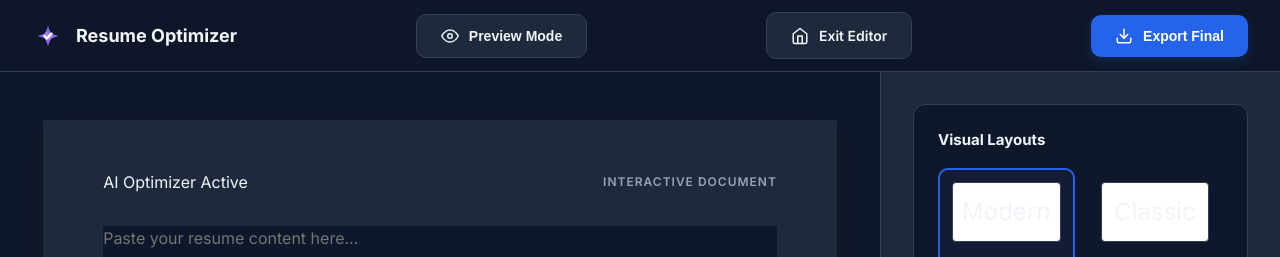
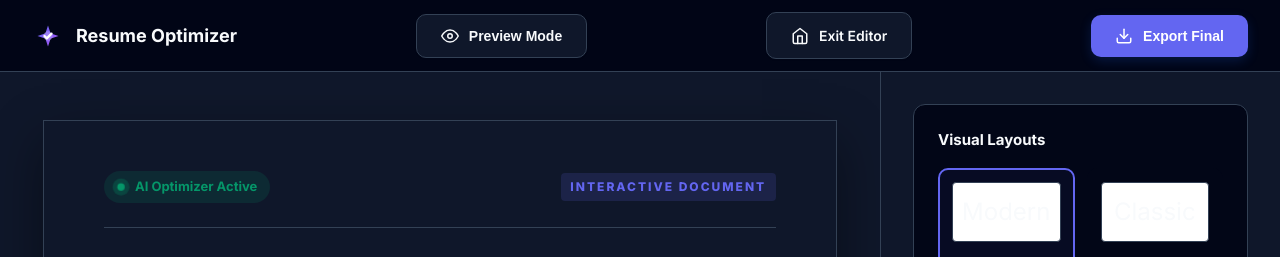
Before and after one commit to MadhavS123-cloud/Skill-Match-AI, a Flask app: page /modify-resume in a window 1280 px wide. Shown: the top 257 px of the page. Run offline with Flask 3, Linux system fonts and the light colour scheme; some libraries are stand-ins or nearby versions.

Commit message:
Refactor: UI/UX refinement, robustness improvements, and deployment fixes.
- Overhauled design system in dashboard.css for better contrast and premium feel.
- Enhanced Resume Optimizer UI with high-contrast themes and professional badges.
- Improved app robustness for Render deployment (ProxyFix, binding to 0.0.0.0).
- Wrapped ollama import for better failure handling.
- Added conditional rendering for social logins in signup.html.

```diff
--- a/app.py
+++ b/app.py
@@ -8,7 +8,13 @@ from flask_dance.contrib.github import make_github_blueprint, github
 from oauthlib.oauth2 import TokenExpiredError
 from dotenv import load_dotenv
 import traceback
-from werkzeug.middleware.proxy_fix import ProxyFix
+try:
+    from werkzeug.middleware.proxy_fix import ProxyFix
+except ImportError:
+    try:
+        from werkzeug.contrib.fixers import ProxyFix
+    except ImportError:
+        ProxyFix = None
 
 # Import models
 from models.resume_ranker import rank_resumes
@@ -40,7 +46,10 @@ app = Flask(__name__)
 app.secret_key = os.getenv("FLASK_SECRET_KEY", "dev-secret-key")
 
 # Enable ProxyFix for deployment (Render/Heroku/Vercel)
-app.wsgi_app = ProxyFix(app.wsgi_app, x_for=1, x_proto=1, x_host=1, x_port=1, x_prefix=1)
+if ProxyFix:
+    app.wsgi_app = ProxyFix(app.wsgi_app, x_for=1, x_proto=1, x_host=1, x_port=1, x_prefix=1)
+else:
+    print("WARNING: ProxyFix could not be imported. URL generation might be incorrect in production.")
 
 # Only force HTTPS for URL generation in production
 if os.getenv("FLASK_ENV") != "development" and os.getenv("FLASK_DEBUG") != "1":
@@ -436,4 +445,7 @@ def simulate_salary_route():
         return jsonify({"status": "error", "message": str(e)}), 500
 
 if __name__ == "__main__":
-    app.run(debug=True)
+    port = int(os.getenv("PORT", 5000))
+    # Bind to 0.0.0.0 to be accessible in containerized environments like Render
+    print(f"Starting Skill Match AI on port {port}...")
+    app.run(host="0.0.0.0", port=port, debug=os.getenv("FLASK_DEBUG") == "1")
--- a/models/local_ai.py
+++ b/models/local_ai.py
@@ -3,7 +3,10 @@ import re
 import numpy as np
 from sklearn.feature_extraction.text import TfidfVectorizer
 from sklearn.metrics.pairwise import cosine_similarity
-import ollama
+try:
+    import ollama
+except ImportError:
+    ollama = None
 
 def calculate_similarity(text1, text2):
     """
--- a/static/dashboard.css
+++ b/static/dashboard.css
@@ -3,55 +3,66 @@
    ========================================== */
 
 :root {
-    /* Primary Colors */
-    --primary: #2563eb;
-    --primary-light: #eff6ff;
-    --primary-dark: #1e40af;
-
-    /* Semantic Colors */
-    --success: #10b981;
+    /* Premium Tech Palette */
+    --primary: #6366f1;
+    --primary-light: #eef2ff;
+    --primary-dark: #4338ca;
+    --accent: #a855f7;
+
+    /* Semantic High-Contrast Colors */
+    --success: #059669;
     --success-light: #ecfdf5;
-    --warning: #f59e0b;
+    --warning: #d97706;
     --warning-light: #fffbeb;
-    --danger: #ef4444;
+    --danger: #dc2626;
     --danger-light: #fef2f2;
-    --info: #3b82f6;
+    --info: #2563eb;
     --info-light: #eff6ff;
 
-    /* Transition */
-    --transition: all 0.2s cubic-bezier(0.4, 0, 0.2, 1);
-    --shadow-sm: 0 1px 2px 0 rgb(0 0 0 / 0.05);
-    --shadow: 0 1px 3px 0 rgb(0 0 0 / 0.1), 0 1px 2px -1px rgb(0 0 0 / 0.1);
-    --shadow-md: 0 4px 6px -1px rgb(0 0 0 / 0.1), 0 2px 4px -2px rgb(0 0 0 / 0.1);
-    --shadow-lg: 0 10px 15px -3px rgb(0 0 0 / 0.1), 0 4px 6px -4px rgb(0 0 0 / 0.1);
-
-    /* Light Theme (Default) */
+    /* Transition & Shadows */
+    --transition: all 0.3s cubic-bezier(0.4, 0, 0.2, 1);
+    --shadow-sm: 0 1px 2px 0 rgba(0, 0, 0, 0.05);
+    --shadow: 0 4px 6px -1px rgba(0, 0, 0, 0.1), 0 2px 4px -1px rgba(0, 0, 0, 0.06);
+    --shadow-md: 0 10px 15px -3px rgba(0, 0, 0, 0.1), 0 4px 6px -2px rgba(0, 0, 0, 0.05);
+    --shadow-lg: 0 20px 25px -5px rgba(0, 0, 0, 0.1), 0 10px 10px -5px rgba(0, 0, 0, 0.04);
+
+    /* Light Theme - Clean & Professional */
     --bg-main: #f8fafc;
     --bg-card: #ffffff;
     --bg-hover: #f1f5f9;
     --border: #e2e8f0;
     --text-main: #0f172a;
-    --text-muted: #64748b;
+    /* High contrast dark slate */
+    --text-muted: #475569;
+    /* Accessible gray */
     --text-inverse: #ffffff;
-    --header-bg: rgba(255, 255, 255, 0.8);
+    --header-bg: rgba(255, 255, 255, 0.85);
     --input-bg: #ffffff;
-    --input-border: #e2e8f0;
+    --input-border: #cbd5e1;
 }
 
 .dark-theme {
-    --bg-main: #0f172a;
-    --bg-card: #1e293b;
-    --bg-hover: #334155;
+    /* Deep Navy Dark Mode - Premium Feel */
+    --bg-main: #020617;
+    /* Deepest navy */
+    --bg-card: #0f172a;
+    /* Slate navy */
+    --bg-hover: #1e293b;
     --border: #334155;
-    --text-main: #f1f5f9;
+    --text-main: #f8fafc;
+    /* Crisp white-ish */
     --text-muted: #94a3b8;
-    --text-inverse: #0f172a;
-    --header-bg: rgba(15, 23, 42, 0.8);
+    /* Readable slate */
+    --text-inverse: #020617;
+    --header-bg: rgba(2, 6, 23, 0.85);
     --input-bg: #1e293b;
     --input-border: #334155;
 
-    /* Adjusted Primary for Dark Mode */
-    --primary-light: rgba(37, 99, 235, 0.1);
+    /* Adjusted Semantic for Dark */
+    --success-light: rgba(5, 150, 105, 0.15);
+    --warning-light: rgba(217, 119, 6, 0.15);
+    --danger-light: rgba(220, 38, 38, 0.15);
+    --primary-light: rgba(99, 102, 241, 0.15);
 }
 
 /* Base Styles */
@@ -624,39 +635,86 @@ textarea.input-field {
 /* File Upload Zone */
 .file-upload-zone {
     border: 2px dashed var(--border);
-    border-radius: 12px;
-    padding: 3rem;
+    border-radius: 16px;
+    padding: 3.5rem;
     text-align: center;
     transition: var(--transition);
     cursor: pointer;
     background: var(--bg-main);
+    display: flex;
+    flex-direction: column;
+    align-items: center;
+    justify-content: center;
 }
 
 .file-upload-zone:hover,
 .file-upload-zone.drag-over {
     border-color: var(--primary);
     background: var(--primary-light);
+    transform: scale(1.01);
 }
 
 .upload-icon {
-    font-size: 2rem;
-    color: var(--text-muted);
-    margin-bottom: 1rem;
+    font-size: 2.5rem;
+    color: var(--primary);
+    margin-bottom: 1.25rem;
+    opacity: 0.8;
 }
 
 .upload-text {
-    font-size: 0.875rem;
-    font-weight: 600;
-    margin-bottom: 0.25rem;
+    font-size: 1rem;
+    font-weight: 700;
+    margin-bottom: 0.5rem;
+    color: var(--text-main);
 }
 
 .upload-text span {
     color: var(--primary);
+    text-decoration: underline;
 }
 
 .upload-subtext {
-    font-size: 0.75rem;
-    color: var(--text-muted);
+    font-size: 0.8125rem;
+    color: var(--text-muted);
+}
+
+/* Live Indicator Styles */
+.live-indicator {
+    display: inline-flex;
+    align-items: center;
+    gap: 0.625rem;
+    font-size: 0.8125rem;
+    font-weight: 700;
+    color: var(--success);
+    background: var(--success-light);
+    padding: 0.4rem 0.8rem;
+    border-radius: 50px;
+}
+
+.pulse {
+    width: 8px;
+    height: 8px;
+    background: var(--success);
+    border-radius: 50%;
+    position: relative;
+    animation: pulse-ring 1.5s cubic-bezier(0.455, 0.03, 0.515, 0.955) infinite;
+}
+
+@keyframes pulse-ring {
+    0% {
+        transform: scale(0.8);
+        box-shadow: 0 0 0 0 rgba(5, 150, 105, 0.7);
+    }
+
+    70% {
+        transform: scale(1);
+        box-shadow: 0 0 0 8px rgba(5, 150, 105, 0);
+    }
+
+    100% {
+        transform: scale(0.8);
+        box-shadow: 0 0 0 0 rgba(5, 150, 105, 0);
+    }
 }
 
 /* Results Custom Styles */
--- a/templates/modify_resume.html
+++ b/templates/modify_resume.html
@@ -87,12 +87,13 @@
         }
 
         .dark-theme .editor-container {
-            background: #1e293b;
-            box-shadow: 0 10px 25px -5px rgba(0, 0, 0, 0.3);
+            background: var(--bg-card);
+            box-shadow: 0 20px 50px rgba(0, 0, 0, 0.4);
+            border: 1px solid var(--border);
         }
 
         .dark-theme #resume-editor {
-            color: #f1f5f9;
+            color: var(--text-main);
         }
 
         /* Visual Templates */
@@ -455,13 +456,14 @@
         <!-- Main Editor Pane -->
         <section class="editor-pane">
             <div class="editor-container">
-                <div style="display: flex; justify-content: space-between; align-items: center; margin-bottom: 2rem;">
+                <div
+                    style="display: flex; justify-content: space-between; align-items: center; margin-bottom: 2.5rem; border-bottom: 1px solid var(--border); padding-bottom: 1.5rem;">
                     <div class="live-indicator">
                         <span class="pulse"></span>
                         AI Optimizer Active
                     </div>
                     <div
-                        style="font-size: 0.75rem; color: var(--text-muted); font-weight: 600; text-transform: uppercase; letter-spacing: 1px;">
+                        style="font-size: 0.75rem; color: var(--primary); font-weight: 800; text-transform: uppercase; letter-spacing: 2px; background: var(--primary-light); padding: 0.3rem 0.6rem; border-radius: 4px;">
                         Interactive Document
                     </div>
                 </div>
--- a/templates/signup.html
+++ b/templates/signup.html
@@ -219,6 +219,7 @@
         </div>
 
         <div class="social-login">
+            {% if google_enabled %}
             <a href="{{ url_for('google.login') }}" class="btn-social">
                 <svg width="20" height="20" viewBox="0 0 24 24" xmlns="http://www.w3.org/2000/svg">
                     <path
@@ -236,6 +237,8 @@
                 </svg>
                 Sign up with Google
             </a>
+            {% endif %}
+            {% if github_enabled %}
             <a href="{{ url_for('github.login') }}" class="btn-social">
                 <svg width="20" height="20" viewBox="0 0 24 24" fill="currentColor">
                     <path
@@ -243,6 +246,7 @@
                 </svg>
                 Sign up with GitHub
             </a>
+            {% endif %}
         </div>
 
         <div class="divider">or</div>
```
Also changed, not shown: templates/index.html (+11 -15 lines).
